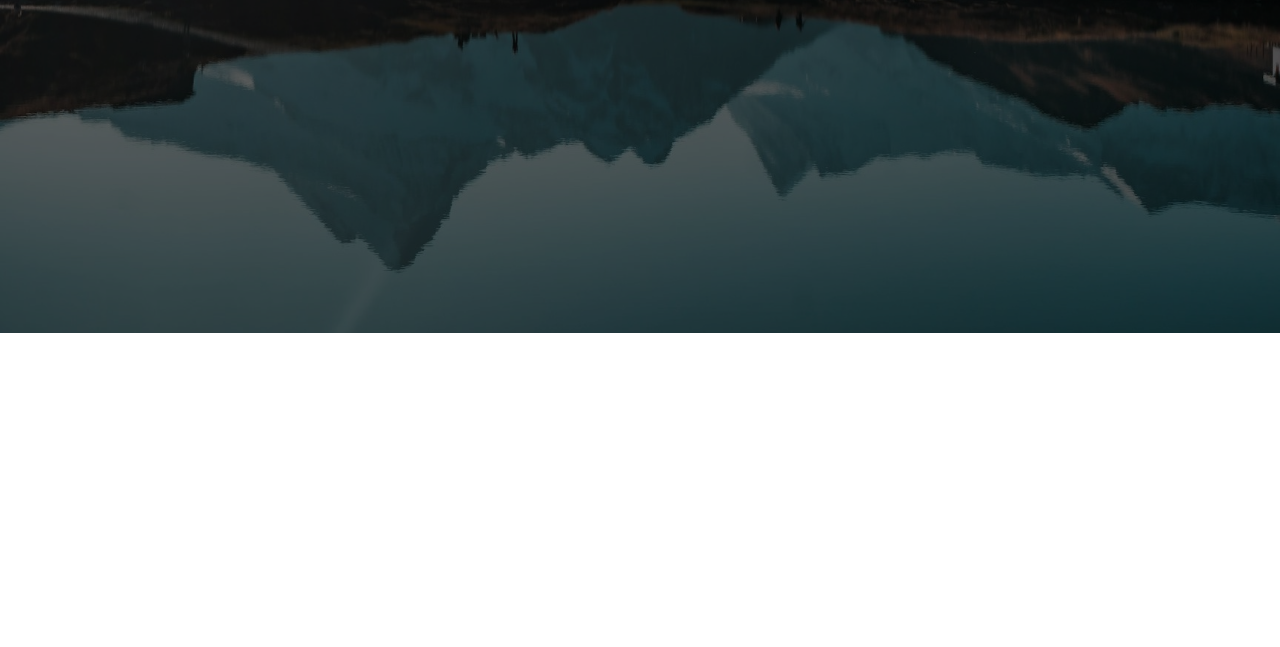
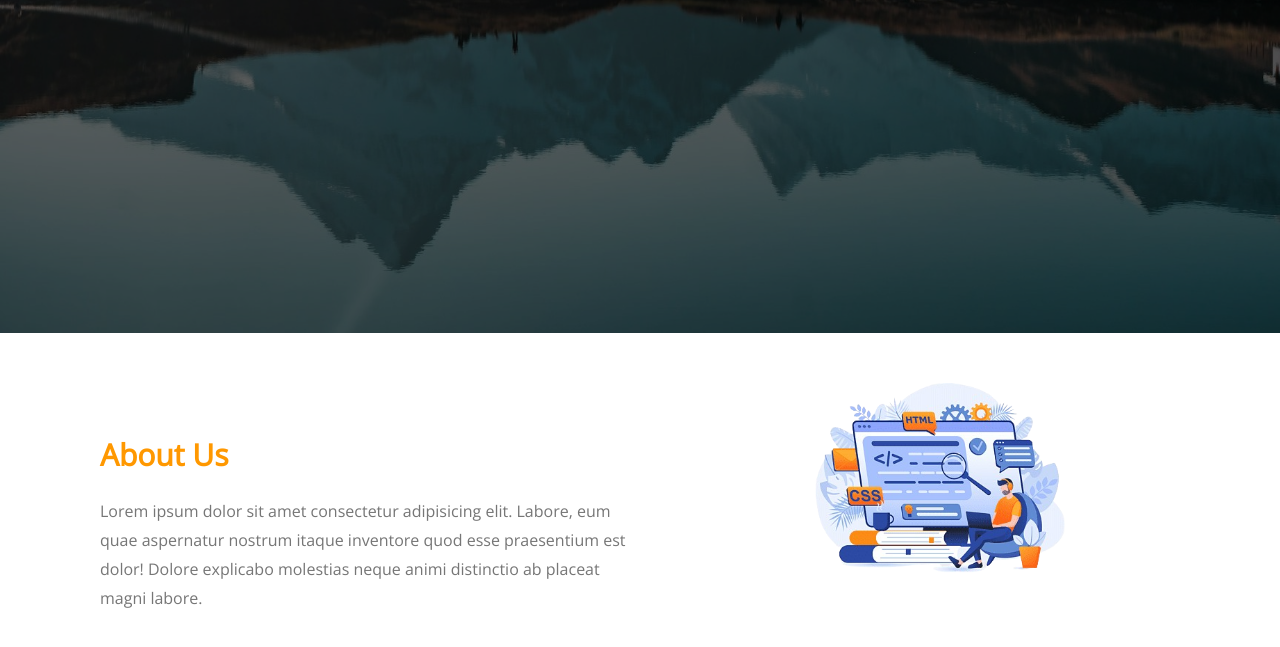
Before and after one commit to saad-mhmd/landing_page, a plain HTML site: page index.html in a window 1280 px wide. Shown: the part 467-1114 px from the top of the page. Before the commit the page ends 800 px from the top, so only its background shows below. Drawn offline with nearby package versions, Linux system fonts and the light colour scheme.

Commit message:
Created the About Us section
Created the About Us section

Created the About Us section

```diff
--- a/css/master.css
+++ b/css/master.css
@@ -6,6 +6,12 @@
 }
 body {
     font-family: 'Open Sans', sans-serif;
+}
+.container {
+    width: 1170px;
+    margin: auto;
+    padding-right: 15px;
+    padding-left: 15px;
 }
 
 /* Start Settings Box */
@@ -202,3 +208,32 @@ body {
 }
 
 /* End Landing Page */
+
+/* Start About Us */
+.about-us {
+    padding-top: 50px;
+    padding-bottom: 50px;
+    display: flex;
+}
+.about-us .info-box {
+    flex: 1;
+    padding: 30px;
+}
+.about-us .info-box h2 {
+    font-weight: bold;
+    font-size: 30px;
+    color: var(--main-color);
+}
+.about-us .info-box p{
+    line-height: 1.8;
+    color: #767676;
+    margin: 0;
+}
+.about-us .image-box{
+    flex: 1;
+    text-align: center;
+}
+.about-us .image-box img {
+    width: 250px;
+}
+/* End About Us */
--- a/index.html
+++ b/index.html
@@ -42,6 +42,7 @@
     <!-- Start Landing Page -->
     <div class="landing-page">
         <div class="overlay"></div>
+        <div class="container">
             <div class="header-area">
                 <div class="logo">Special Design</div>
                 <ul class="links">
@@ -51,6 +52,7 @@
                     <li><a href="#">Contact</a></li>
                 </ul>
             </div>
+        </div>
         <div class="introduction-text">
             <h1>We Are <span>Creative</span> Agency</h1>
             <p>Lorem ipsum dolor sit amet consectetur adipisicing elit. Ad eum aliquam suscipit vel architecto!</p>
@@ -59,6 +61,20 @@
 
     <!-- End Landing Page -->
 
+    <!-- Start About Us -->
+    <div class="container">
+        <div class="about-us">
+            <div class="info-box">
+                <h2>About Us</h2>
+                <p>Lorem ipsum dolor sit amet consectetur adipisicing elit. Labore, eum quae aspernatur nostrum itaque inventore quod esse praesentium est dolor! Dolore explicabo molestias neque animi distinctio ab placeat magni labore.</p>
+            </div>
+            <div class="image-box">
+                <img src="imgs/about-us.png" alt="About Us">
+            </div>
+        </div>
+    </div>
+    <!-- End About Us -->
+
     <script src="js/master.js"></script>
 </body>
 </html>
```
Also changed, not shown: imgs/about-us.png (added). Lines whose indentation alone changed are shown as unchanged.
